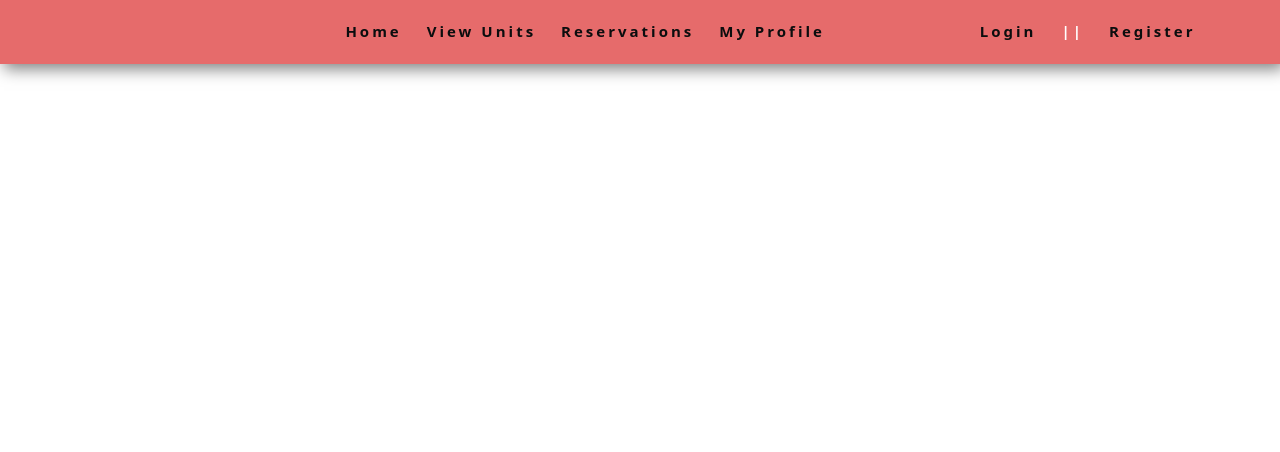
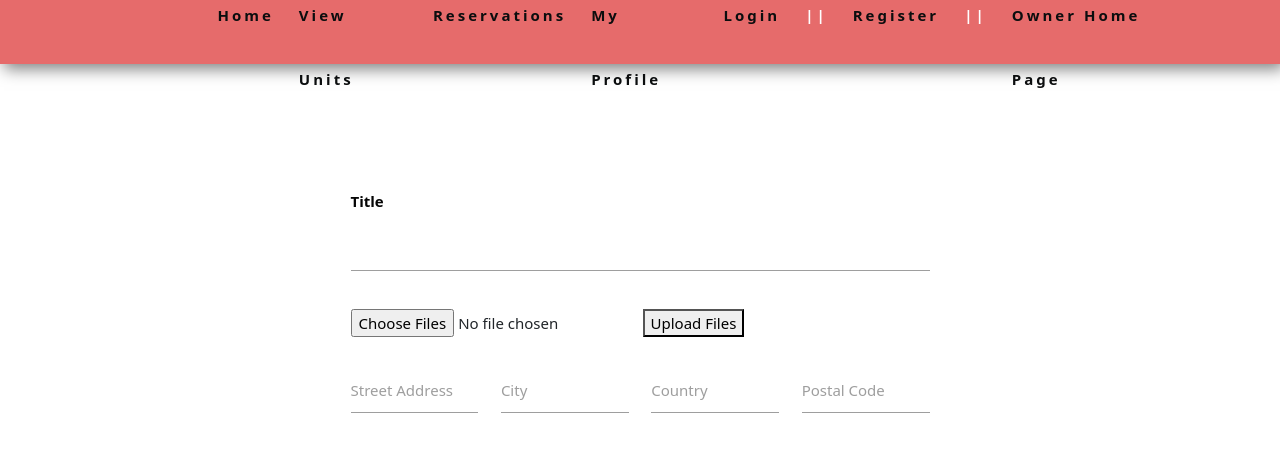
Before and after one commit to Aakash145/Homestay, a React (Create React App) app in the folder home-stay/: page /ownerHomePage in a window 1280 px wide. Shown: the top 452 px of the page. Built offline with nearby package versions, Linux system fonts and the light colour scheme.

Commit message:
Added Owner Upload

```diff
--- a/home-stay/package.json
+++ b/home-stay/package.json
@@ -8,6 +8,7 @@
     "@testing-library/user-event": "^12.8.3",
     "axios": "^0.21.4",
     "bootstrap": "^5.1.1",
+    "lodash": "^4.17.21",
     "react": "^17.0.2",
     "react-dom": "^17.0.2",
     "react-router-dom": "^5.3.0",
--- a/home-stay/src/App.js
+++ b/home-stay/src/App.js
@@ -10,6 +10,7 @@ import User from './components/User';
 import Reservations from './components/Reservations';
 import Login from './components/Login';
 import Registration from './components/Registration';
+import OwnerHomePage from './components/OwnerHomePage';
 
 
 function App() {
@@ -23,6 +24,7 @@ function App() {
         <Route path='/user' component={User} />
         <Route path='/login' component={Login} />
         <Route path='/registration' component={Registration} />
+        <Route path='/ownerHomePage' component={OwnerHomePage} />
       </Switch>
     </BrowserRouter>
   );
--- a/home-stay/src/components/NavBar.jsx
+++ b/home-stay/src/components/NavBar.jsx
@@ -21,6 +21,8 @@ const NavBar = () => {
                                 <li><a href='/login'>Login</a></li>
                                 <li><a>||</a></li>
                                 <li><a href='/registration'>Register</a></li>
+                                <li><a>||</a></li>
+                                <li><a href='/ownerHomePage'>Owner Home Page</a></li>
                            </ul>
                        </div>
                    </div>
--- /dev/null
+++ b/home-stay/src/components/OwnerHomePage.jsx
@@ -0,0 +1,61 @@
+import React from 'react';
+import axios from 'axios';
+import { useState, useRef } from 'react';
+
+const OwnerHomePage = () => {
+    const[multiFile, setMultiFile] = useState('');
+    const[title, setTitle] = useState('');
+
+    const MultipleFileChange = (e) => {
+        setMultiFile(e.target.files)
+    }
+
+    const UploadMultipleFile = async () => {
+        const formData = new FormData();
+
+        // Add the fields data here in form data object and append and send to API
+        console.log(multiFile)
+    }
+
+    return (
+        <main>
+        <section className="midSection midBlock">
+
+            <div className="loginReg-control">
+             <label htmlFor="title">Title</label>
+             <input name="title" type="text" className="loginReg-input" onChange={(e) => setTitle(e.target.value)}/>
+            </div>
+
+           <div className="loginReg-control">
+            <input type="file" onChange={(e) => MultipleFileChange(e)} multiple/>
+            <button onClick={() => UploadMultipleFile()}>Upload Files</button>
+           </div>
+
+           <div className="row">
+            <div className="input-field col s6">
+            <input id="streetAddress" type="text" className="validate" />
+            <label htmlFor="streetAddress">Street Address</label>
+          </div>
+
+          <div className="input-field col s6">
+           <input id="city" type="text" className="validate" />
+           <label htmlFor="city">City</label>
+          </div>
+
+          <div className="input-field col s6">
+           <input id="country" type="text" className="validate" />
+           <label htmlFor="country">Country</label>
+          </div>
+
+          <div className="input-field col s6">
+           <input id="postalCode" type="text" className="validate" />
+           <label htmlFor="postalCode">Postal Code</label>
+          </div>
+
+          </div>
+        </section>
+        </main>
+    );
+}
+
+export default OwnerHomePage;
```
Also changed, not shown: 1 other file (tests, documents, lock files or other folders).
